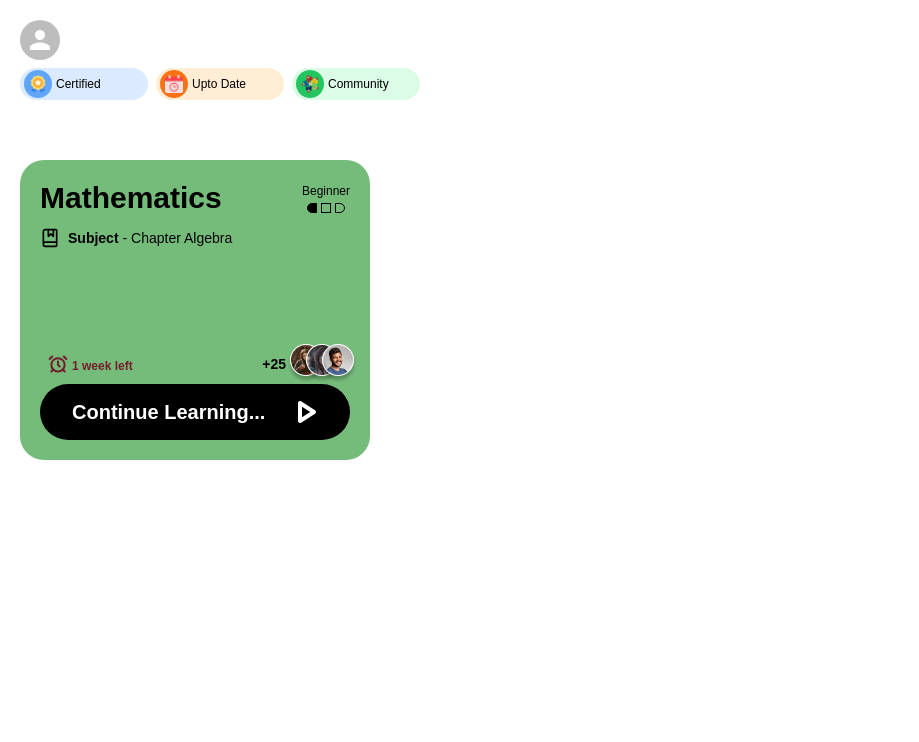
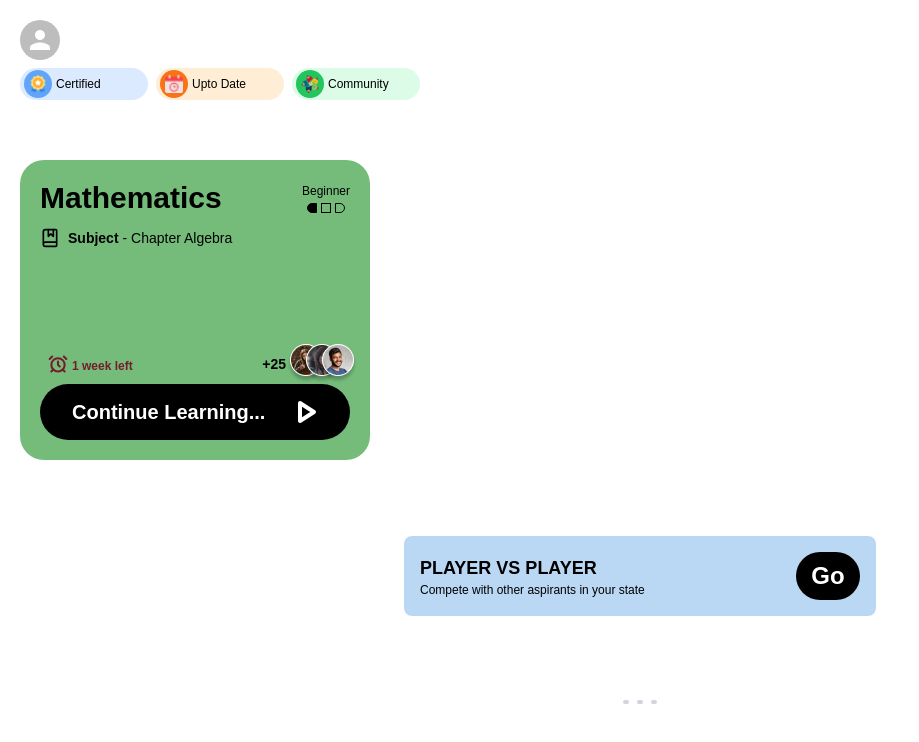
Before and after one commit to suhebism/Quiz-App, a Next.js app: page / in a window 1280 px wide. Shown: the top 742 px of the page, without its empty margins (0-919 px from the left). Built offline with nearby package versions, Linux system fonts and the light colour scheme.

Commit message:
wokring on quiz page

```diff
--- a/app/page.js
+++ b/app/page.js
@@ -3,7 +3,7 @@ import quizData from "../data/quizData";
 import Nav from "@/components/Nav";
 import Badges from "@/components/Badges";
 import QuizCard from '@/components/QuizCard';
-
+import Slider from "@/components/Slider";
 export default function Home() {
   const subject = quizData.subjects[0];
   const chapter = subject.chapters[0];
@@ -30,6 +30,11 @@ export default function Home() {
         </Link>
       </div>
       <QuizCard quizLevelData={quizLevelData} />
+      <div className="px-5 flex justify-between items-end mt-4">
+        <h1 className="text-white text-lg font-black">Featured</h1>
+        <h1 className="text-white text-sm font-normal underline">View all</h1>
+      </div>
+      <Slider/>
     </div>
   );
 }
--- a/app/subjects/[subjectId]/[chapterId]/[id]/page.jsx
+++ b/app/subjects/[subjectId]/[chapterId]/[id]/page.jsx
@@ -208,16 +208,20 @@ export default function QuizPage() {
           <button onClick={handleNextLevel}>Next Level</button> {/* Call handleNextLevel on click */}
         </>
       ) : (
-        <div>
+        <div className='flex flex-col justify-between h-full'>
           {/* Show current question */}
-          <h2>Question {currentQuestionIndex + 1} of {level.questions.length}</h2>
+          <h2 className="text-white text-xl text-center font-semibold h-10">Question {currentQuestionIndex + 1} of {level.questions.length}</h2>
           <p>{level.questions[currentQuestionIndex].question}</p>
 
           {/* Render options for the current question */}
-          <ul>
+          <ul className='flex flex-col gap-10 w-full'>
             {level.questions[currentQuestionIndex].options.map((option, index) => (
               <li key={index}>
-                <label>
+                <label className={`py-3 px-5 w-[350px] border-[1px] rounded-full text-white focus:outline-none transition-all duration-300 ${
+                    selectedAnswer === index
+                      ? 'border-green-400 text-green-400'
+                      : 'border-gray-500 text-gray-500'
+                  }`}>
                   <input
                     type="radio"
                     name="answer"
--- /dev/null
+++ b/components/Slider.jsx
@@ -0,0 +1,101 @@
+// components/Slider.js
+"use client";
+import { useState } from "react";
+import { useSwipeable } from "react-swipeable";
+
+const banners = [
+  {
+    id: 1,
+    text: "Welcome to our website!",
+    title: "PLAYER VS PLAYER",
+    desc: "Compete with other aspirants in your state",
+    desc2:
+      "Compete with other aspirants in your state, When an unknown printer took a galley of type and scrambled it to make a type specimen book.",
+  },
+  {
+    id: 2,
+    text: "Discover amazing features!",
+    title: "PLAYER VS PLAYER",
+    desc: "Compete with other aspirants in your state",
+    desc2:
+      "Compete with other aspirants in your state, When an unknown printer took a galley of type and scrambled it to make a type specimen book.",
+  },
+  {
+    id: 3,
+    text: "Join us today!",
+    title: "PLAYER VS PLAYER",
+    desc: "Compete with other aspirants in your state",
+    desc2:
+      "Compete with other aspirants in your state, When an unknown printer took a galley of type and scrambled it to make a type specimen book.",
+  },
+];
+
+const Slider = () => {
+  const [currentIndex, setCurrentIndex] = useState(0);
+
+  const nextBanner = () => {
+    setCurrentIndex((prevIndex) => (prevIndex + 1) % banners.length);
+  };
+
+  const prevBanner = () => {
+    setCurrentIndex((prevIndex) =>
+      prevIndex === 0 ? banners.length - 1 : prevIndex - 1
+    );
+  };
+
+  const goToBanner = (index) => {
+    setCurrentIndex(index);
+  };
+
+  const handlers = useSwipeable({
+    onSwipedLeft: nextBanner,
+    onSwipedRight: prevBanner,
+    preventDefaultTouchmoveEvent: true,
+    trackMouse: true,
+  });
+
+  return (
+    <div className="relative w-full max-w-lg mx-auto" {...handlers}>
+      <div className="overflow-hidden">
+        <div
+          className="flex transition-transform duration-500"
+          style={{ transform: `translateX(-${currentIndex * 100}%)` }}
+        >
+          {banners.map((banner) => (
+            <div
+              key={banner.id}
+              className="min-w-full flex flex-col items-start justify-start text-white px-5 gap-3 cursor-pointer select-none"
+            >
+              <h2 className="text-sm font-bold">{banner.text}</h2>
+              <div className="bg-[#BAD8F4] h-20 w-full p-4 rounded-lg flex items-center justify-between">
+                <div className="">
+                  <h1 className="text-black text-lg font-black">{banner.title}</h1>
+                  <p className="font-thin text-black text-xs">{banner.desc}</p>
+                </div>
+                <div className="text-2xl text-white bg-black w-16 h-12 flex items-center justify-center rounded-full font-black">
+                  Go
+                </div>
+              </div>
+              <p className="font-thin text-xs">{banner.desc2}</p>
+            </div>
+          ))}
+        </div>
+      </div>
+      <div className="flex justify-center mt-10">
+        {banners.map((_, index) => (
+          <button
+            key={index}
+            onClick={() => goToBanner(index)}
+            className={`mx-1 w-[6px] h-1 rounded-full ${
+              index === currentIndex
+                ? " w-[44px] h-1 bg-gray-300"
+                : "bg-gray-300"
+            }`}
+          />
+        ))}
+      </div>
+    </div>
+  );
+};
+
+export default Slider;
--- a/package.json
+++ b/package.json
@@ -19,7 +19,8 @@
     "next-pwa": "^5.6.0",
     "react": "^18",
     "react-avatar-edit": "^1.2.0",
-    "react-dom": "^18"
+    "react-dom": "^18",
+    "react-swipeable": "^7.0.1"
   },
   "devDependencies": {
     "postcss": "^8",
```
Also changed, not shown: 2 other files (tests, documents, lock files or other folders).
